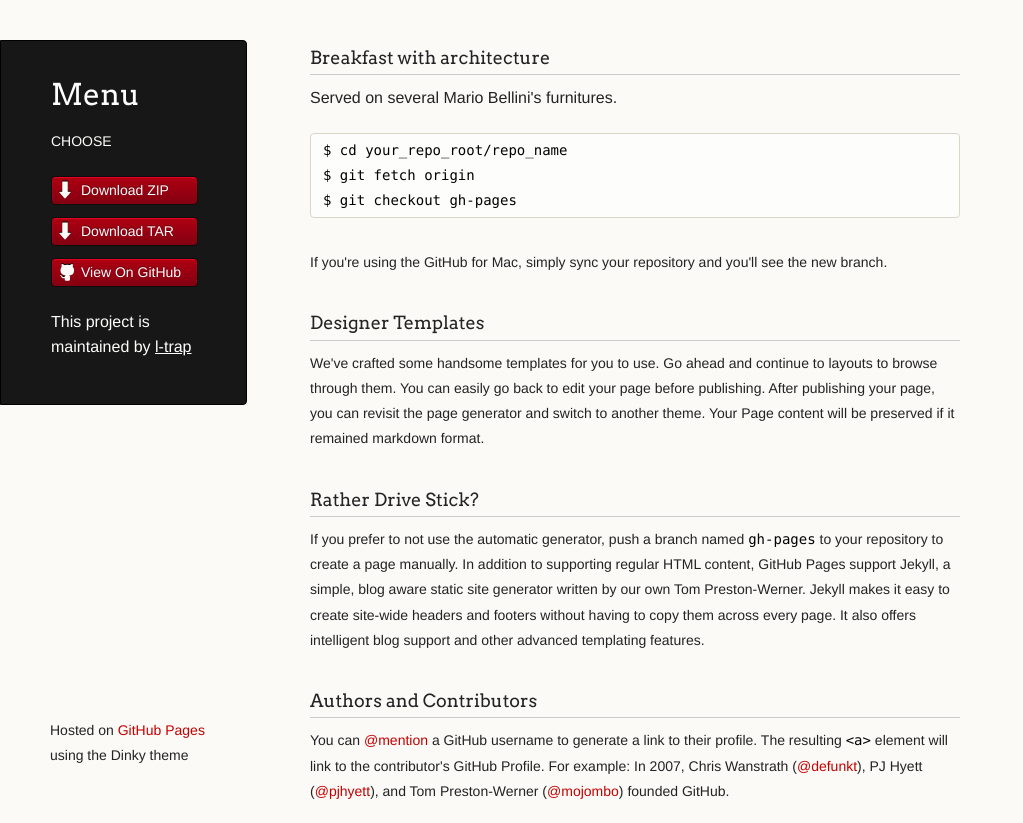
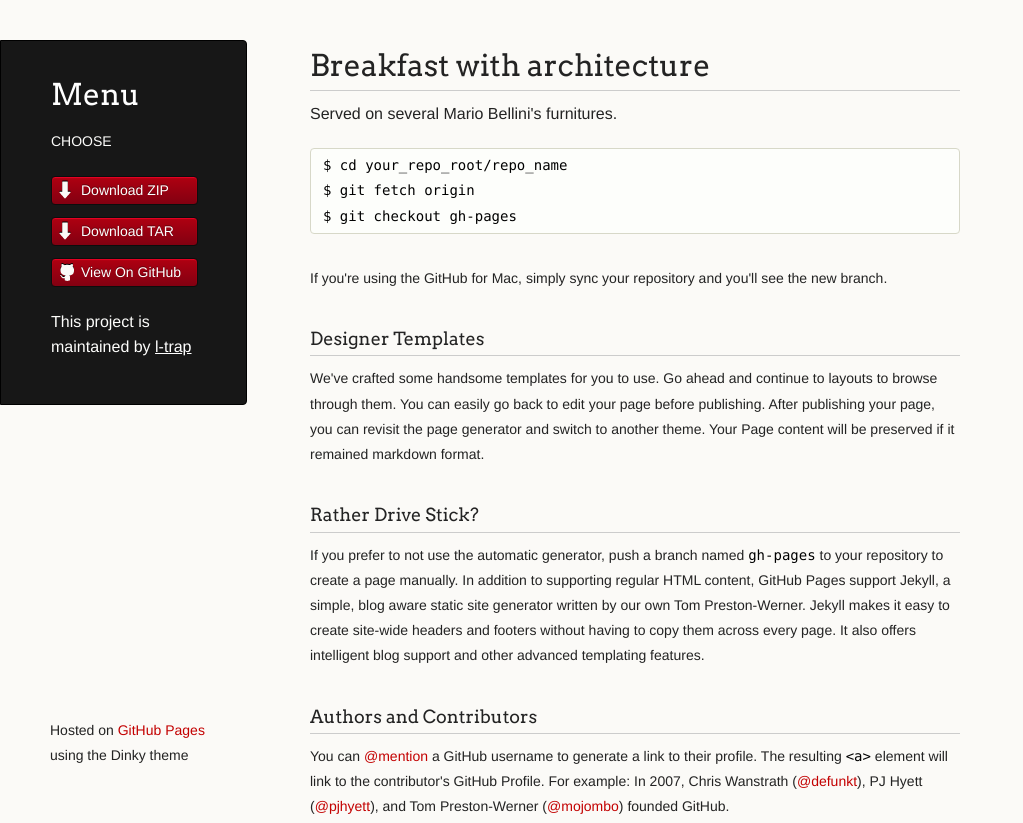
Before and after one commit to l-trap/l-trap.github.io, a plain HTML site: page index.html in a window 1280 px wide. Shown: the top 823 px of the page, without its empty margins (0-1023 px from the left). Drawn offline with Linux system fonts and the light colour scheme.

Commit message:
new start3

```diff
--- a/index.html
+++ b/index.html
@@ -29,7 +29,7 @@
 
       </header>
       <section>
-        <h3>Breakfast with architecture</h3>
+        <h1>Breakfast with architecture</h1>
 
 <p class="header"> Served on several Mario Bellini's furnitures.</p>
 
```
